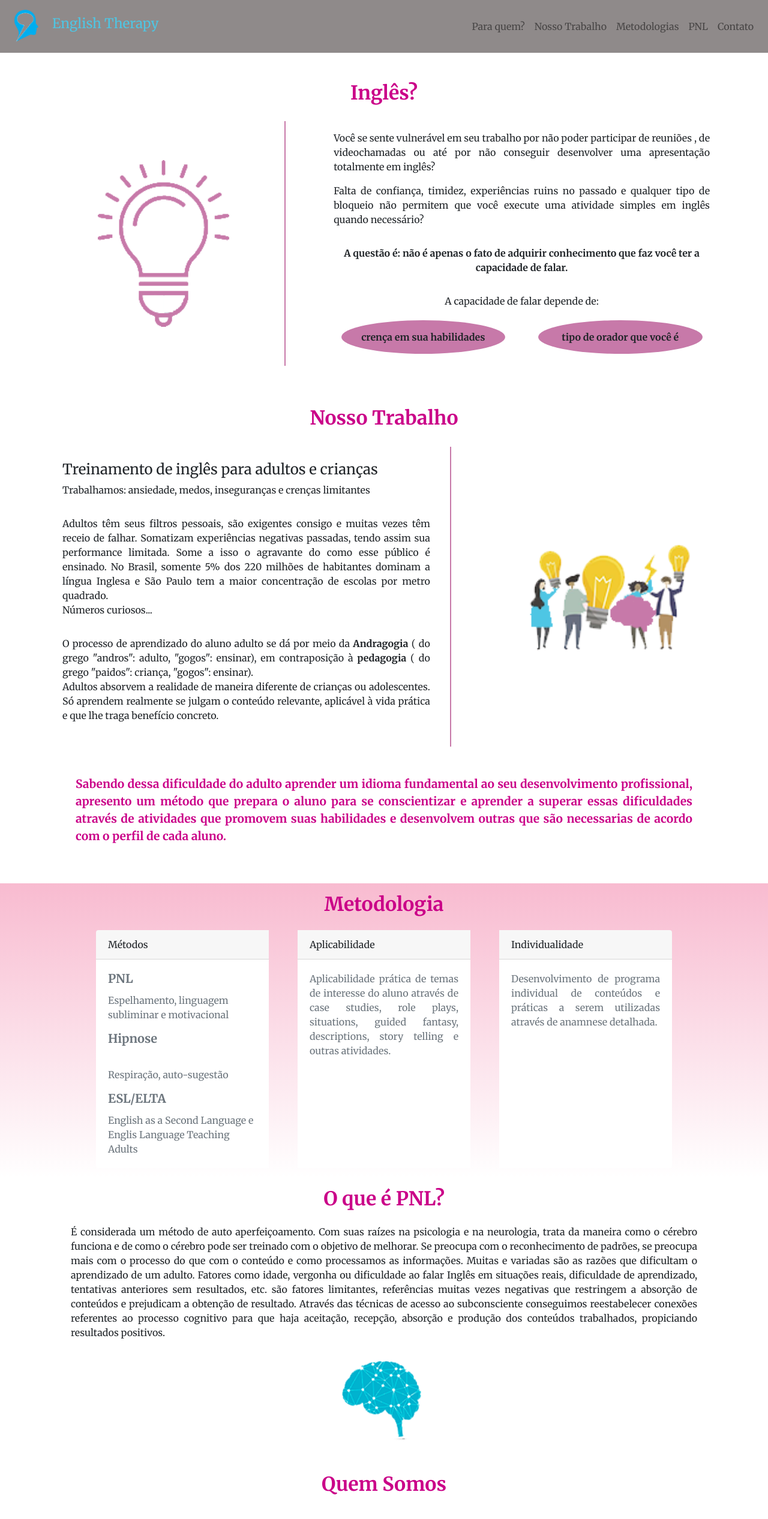
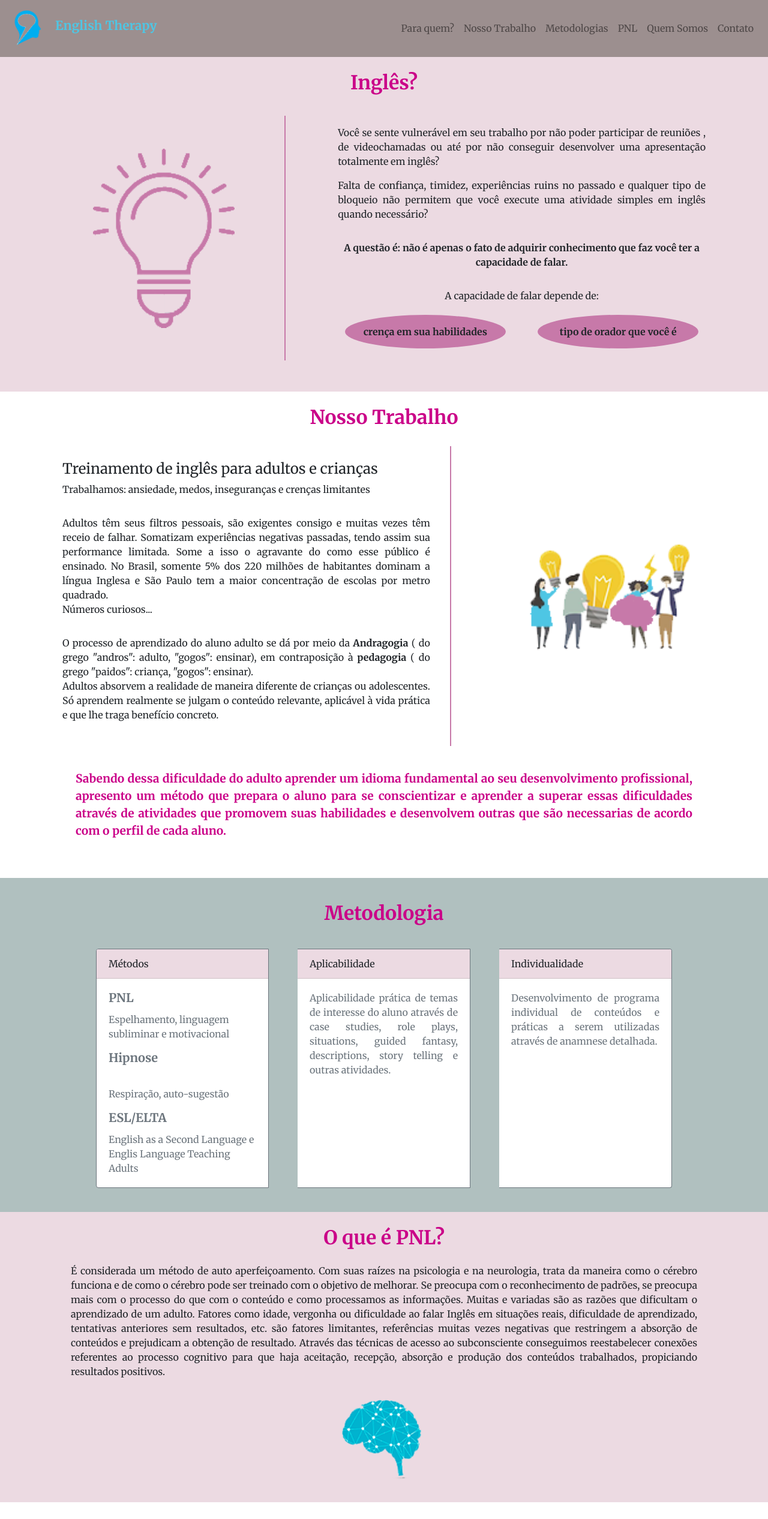
Before and after one commit to amandamcmolina/projeto-englishtherapy, a plain HTML site: page index.html in a window 1280 px wide. Shown: the top 2533 px of the page at 60% size. Drawn offline with nearby package versions, Linux system fonts and the light colour scheme.

Commit message:
Alteração de cor

```diff
--- a/css/estilo.css
+++ b/css/estilo.css
@@ -6,18 +6,17 @@
 }
 
 .logo-english{
-    width: 55px;
+    width: 60px;
 }
 
-
-
 header{
-    background-color: rgb(143, 138, 138);
+    background-color: rgb(156, 143, 143);
 }
 
 h1{
-    font-size: 1.4em;
+    font-size: 1.3em;
     color: rgb(78, 198, 228);
+    font-weight: bold;
 }
 
 h2{
@@ -25,12 +24,18 @@ h2{
     color: #ca0088;
     font-size: 2.0em;
 }
-main{
-    background-image: url(img/);
+
+
+
+
+/*INGLÊS*/
+
+#ingles{
+    background-color: rgb(236, 218, 226);
 }
 
 .ideia{
-    width: 65%;
+    width: 70%;
 }
 
 p{
@@ -51,23 +56,20 @@ p{
     border-left: 2px solid #c779a9;/* Adiciona borda esquerda na div como ser fosse uma linha.*/
     box-sizing: border-box;
    }
+/*FIM DO INGLÊS*/
 
 
-.metodologia{
-    background-image: linear-gradient(to top, white, #F8BBD0);
-}
+
+
+
+
+
+/*NOSSO TRABALHO*/
+
+
 
 .img-trabalho{
     width: 90%;
-}
-
-
-.img-pnl{
-    width: 190px;
-}
-
-.card-metodologia{
-    border: none;
 }
 
 .texto-direto{
@@ -75,20 +77,86 @@ p{
     color: #ca0088
 }
 
+/*FIM DO NOSSO TRABALHO*/
+
+
+
+
+
+
+/*METODOLOGIA*/
+
+#metodo{
+    background-color: rgb(176, 192, 191);
+}
+
+.card-metodologia{
+    border:  solid 1px;
+}
+
+.card-header{
+    background-color: rgb(236, 218, 226);
+}
+
+
+
+
+
+/*FIM DA METODOLOGIA*/
+
+
+
+
+
+
+
+/*PNL*/
+
+.img-pnl{
+    width: 190px;
+}
+
+#pnl{
+    background-color: rgb(236, 218, 226);
+}
+/*FIM PNL*/
+
+
+
+
+
+/*QUEMO SOMOS*/
+
 .img-perfil{
     width: 150px;
 }
 
+/*FIM QUEM SOMOS*/
+
+
+
+
+/*CONTATO*/
+
 .icon-contato{
-    width: 15%;
+    width: 18%;
 }
 
 .contato-principal{
-    height: 60%;
     object-fit: cover;
     object-position: 20% 0;
 }
 
+#contato{
+    background-color: rgba(223, 219, 12, 0.76);
+}
+
+
 .entre-contato{
     font-size: 1.2em;
 }
+/*FIM CONTATO*/
+
+footer{
+    background-color: rgb(175, 155, 155);
+}
--- a/index.html
+++ b/index.html
@@ -24,14 +24,16 @@
                 <a class="nav-item nav-link" href="#nosso-trabalho">Nosso Trabalho</a>
                 <a class="nav-item nav-link" href="#metodo">Metodologias</a>
                 <a class="nav-item nav-link" href="#pnl">PNL</a>
+                <a class="nav-item nav-link" href="#quem-somos">Quem Somos</a>
                 <a class="nav-item nav-link" href="#contato">Contato</a>
               </div>
             </div>
           </nav>
     </header>
     <main>
-      <div id="ingles" class="container pb-5">
-        <div class="row py-3 pt-5"><h2 class="mx-auto">Inglês?</h2></div>
+      <div id="ingles">
+      <div class="container pb-5">
+        <div class="row py-4 "><h2 class="mx-auto">Inglês?</h2></div>
         <div class="row m-1">
           <div class="col-md-4 text-center my-auto">
             <img class="ideia" src="img/luzinha contorno.png" alt="">
@@ -40,7 +42,7 @@
             <div class="box"></div>
               <div class="box linha-vertical"></div>
           </div>
-          <div class="col-md-7 py-3 px-2">
+          <div class="col-md-7 py-3">
             <p class="text-justify">Você se sente vulnerável em seu trabalho por não poder participar de reuniões
                                     , de videochamadas ou até por não conseguir desenvolver uma apresentação totalmente em
                                     inglês?</p>
@@ -64,8 +66,10 @@
           </div>
         </div>
       </div>
-      <div id="nosso-trabalho" class="container pb-5">
-        <div class="row py-3"><h2 class="mx-auto">Nosso Trabalho</h2></div>
+      </div>
+      <div id="nosso-trabalho">
+        <div  class="container pb-5">
+          <div class="row py-3 pt-4"><h2 class="mx-auto">Nosso Trabalho</h2></div>
 
           <div class="row m-1">
             <div class="col-md-7 py-4">
@@ -92,7 +96,7 @@
               <img class="img-trabalho" src="img/pessoas com duvida.png" alt="">
             </div>
           </div>
-        <div class="row px-5 mt-4">
+          <div class="row px-5 mt-3">
             <p class="texto-direto text-justify pt-4 px-2"><strong>Sabendo dessa dificuldade do adulto aprender um idioma fundamental ao seu
               desenvolvimento profissional, apresento um método que prepara o aluno para se
               conscientizar e aprender a superar essas dificuldades através de atividades que
@@ -100,9 +104,11 @@
               com o perfil de cada aluno.</strong></p>
           </div>
         </div>
-      <div id="metodo" class="metodologia container-fluid px-5">
+      </div>
+      <div id="metodo" >
+        <div class="metodologia container-fluid px-5 pb-4">
           <div class="row py-3">
-          <h2 class="mx-auto">Metodologia</h2>
+            <h2 class="mx-auto py-3 pt-4">Metodologia</h2>
           </div>
           <div class="row">
             <div class="card-group mx-auto">
@@ -134,8 +140,10 @@
             </div>
           </div>
         </div>
-      <div id="pnl" class="container pb-3">
-        <div class="row py-3"><h2 class="mx-auto">O que é PNL?</h2></div>
+      </div>
+      <div id="pnl">
+        <div class="container pb-3">
+          <div class="row py-3 pt-4"><h2 class="mx-auto">O que é PNL?</h2></div>
           <div class="row">
             <p class="text-pnl text-justify px-5 mb-0">É considerada um método de auto aperfeiçoamento. Com suas raízes na psicologia e na
               neurologia, trata da maneira como o cérebro funciona e de como o cérebro pode ser treinado
@@ -153,8 +161,10 @@
               </div>
           </div>
         </div>
-      <div id="quem-somos" class="container pb-5">
-        <div class="row py-3"><h2 class="mx-auto">Quem Somos</h2></div>
+      </div>
+      <div id="quem-somos">
+        <div  class="container pb-5">
+          <div class="row py-3 pt-4"><h2 class="mx-auto">Quem Somos</h2></div>
           <div class="row">
             <div class="col-md-3 pl-4">
               <div class="row py-3 mx-auto text-center">
@@ -194,22 +204,23 @@
             </div>
           </div>
         </div>
-      <div id="contato" class="container pb-5">
-        <div id="caixa-contato" class="container-fluid">
-          <div class="row py-3"><h2 class="mx-auto">Contato</h2></div>
-          <div class="row py-4">
-            <div class="col-md-6">
-                <img src="img/contato.jpg" class="img-fluid pt-4 contato-principal" alt="">
+      </div>
+      <div id="contato">
+        <div class="container pb-5">
+            <div class="row py-3 pt-4 pb-5"><h2 class="mx-auto">Contato</h2></div>
+            <div class="row py-1">
+              <div class="col-md-6 pb-3">
+                  <img src="img/contato.jpg" class="img-fluid contato-principal" alt="">
               </div>
               <div class="col-md-6">
-              <div class="row py-"><p class="mx-auto entre-contato">Entre em contato pelas nossas redes:</p></div>
+                <div class="row text-center"><p class="mx-auto entre-contato">Entre em contato pelas nossas redes:</p></div>
                 <div class="row">
                   <div class="col-md-6 text-center py-3">
                     <a href="http://wa.me/5511948972786"><img class="icon-contato py-2" src="img/whatsapp.png" alt=""></a>
                     <p>+55 11 94897-2786</p>
                   </div>
                   <div class="col-md-6 text-center py-3">
-                  <a href="mailto:amandamcmolina@gmail.com"><img class="icon-contato py-2" src="img/o-email.png" alt=""></a>
+                    <a href="mailto:mapamasousa@hotmail.com"><img class="icon-contato py-2" src="img/o-email.png" alt=""></a>
                     <p>mapamasousa@hotmail.com</p>
                   </div>
                 </div>
@@ -217,12 +228,13 @@
             </div>
         </div>
       </div>
+    </main>
       <footer class="page-footer font-small">
         <div class="footer-copyright text-center py-2">© 2020 Copyright:
-          <h4>English Therapy</h4>
+          <h5>English Therapy</h5>
         </div>
       </footer>
-    </main>
+
 
 
     <script src="https://code.jquery.com/jquery-3.4.1.slim.min.js" integrity="sha384-J6qa4849blE2+poT4WnyKhv5vZF5SrPo0iEjwBvKU7imGFAV0wwj1yYfoRSJoZ+n" crossorigin="anonymous"></script>
```
Lines whose indentation alone changed are shown as unchanged.
